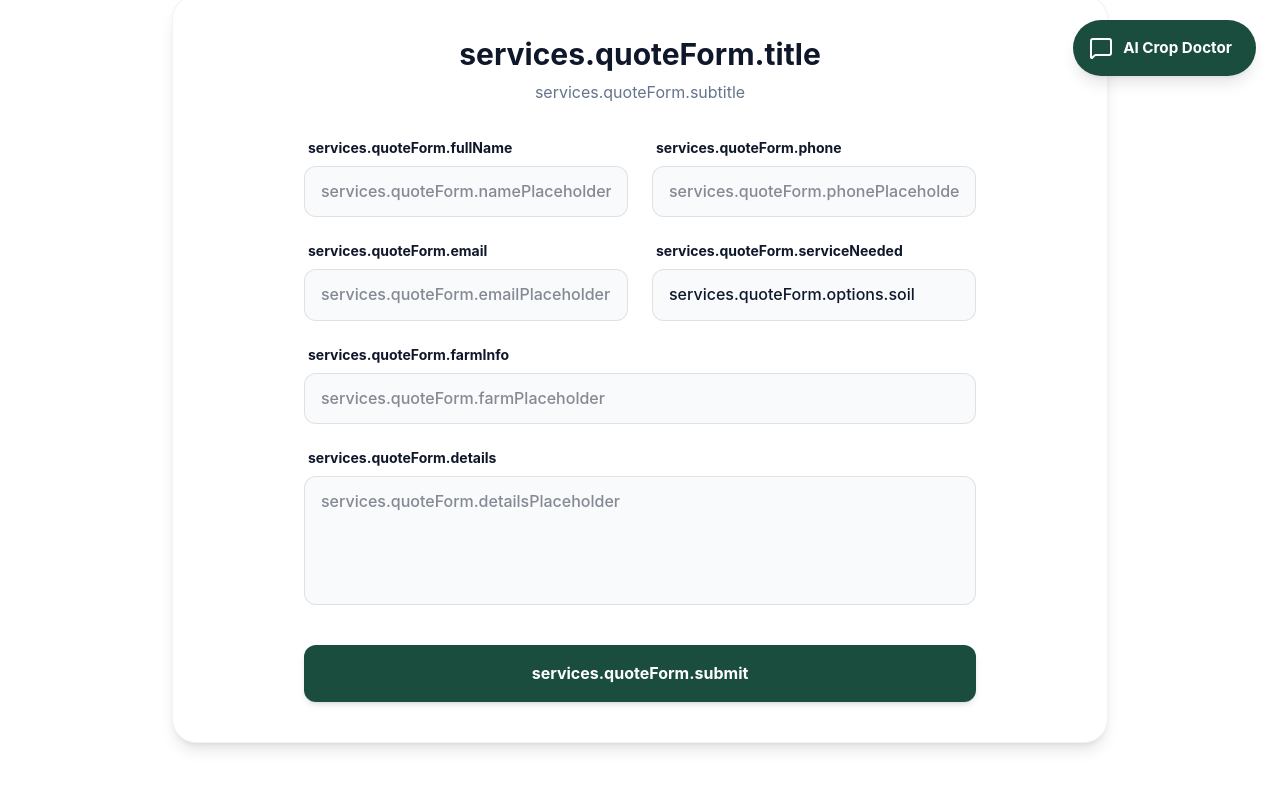
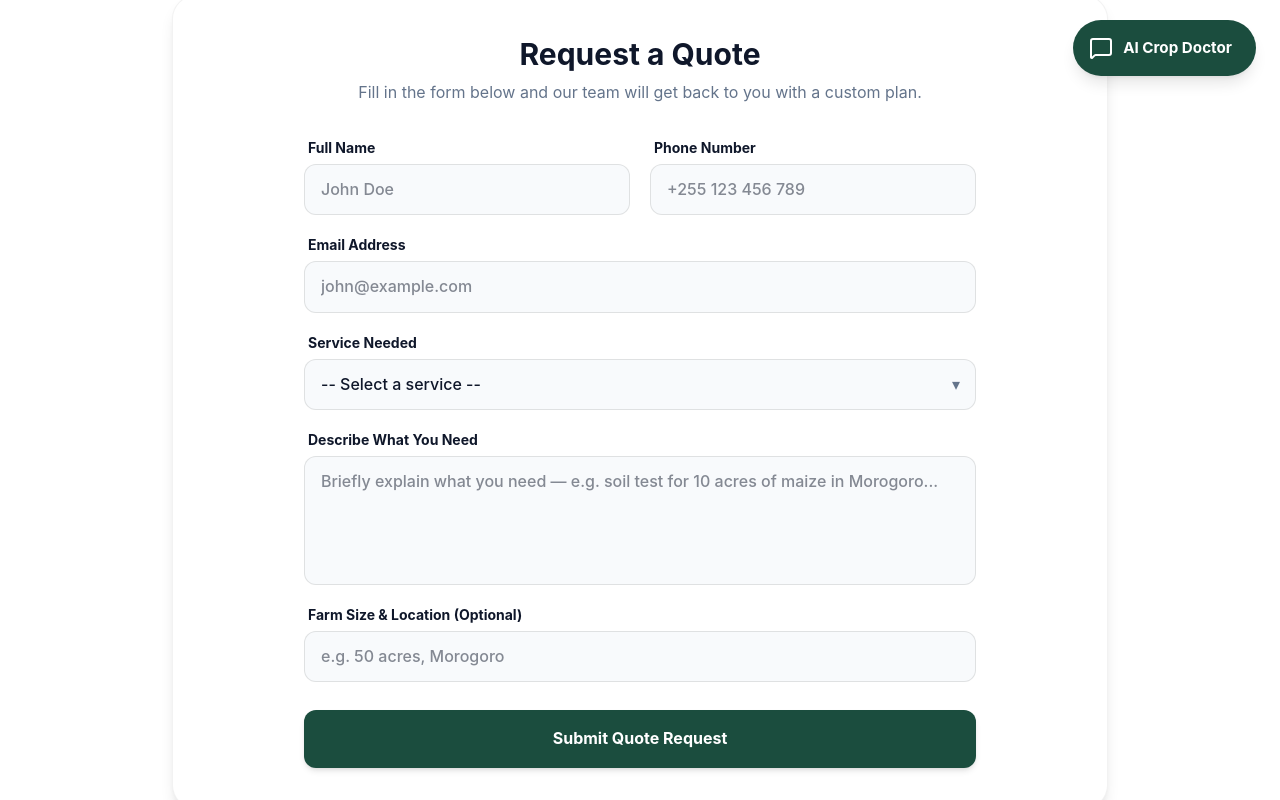
Before and after one commit to robyzenobi/AOC-WEBSITE, a React (Vite) app: page /services in a window 1280 px wide. Shown: the part 700-1500 px from the top of the page. Built offline with nearby package versions, Linux system fonts and the light colour scheme.

Commit message:
fix: fix quote form labels and add service dropdown with description field

```diff
--- a/src/data/translations.js
+++ b/src/data/translations.js
@@ -86,6 +86,34 @@ export const translations = {
         contactTitle: "Need personalized help?",
         contactSubtitle: "Consult our expert agronomists",
         chatNow: "Chat Now"
+      },
+      quoteForm: {
+        title: "Request a Quote",
+        subtitle: "Fill in the form below and our team will get back to you with a custom plan.",
+        fullName: "Full Name",
+        namePlaceholder: "John Doe",
+        phone: "Phone Number",
+        phonePlaceholder: "+255 123 456 789",
+        email: "Email Address",
+        emailPlaceholder: "john@example.com",
+        serviceNeeded: "Service Needed",
+        selectService: "-- Select a service --",
+        options: {
+          soil: "Soil Testing",
+          crop: "Farm Management",
+          irrigation: "Irrigation Systems",
+          pest: "Pest Control",
+          seedlings: "Seedling Production",
+          other: "Other"
+        },
+        description: "Describe What You Need",
+        descriptionPlaceholder: "Briefly explain what you need — e.g. soil test for 10 acres of maize in Morogoro...",
+        farmInfo: "Farm Size & Location (Optional)",
+        farmPlaceholder: "e.g. 50 acres, Morogoro",
+        details: "Additional Details",
+        detailsPlaceholder: "Tell us more about your needs...",
+        submit: "Submit Quote Request",
+        successMessage: "Quote request submitted successfully! We'll be in touch soon."
       }
     },
     calculator: {
@@ -248,18 +276,23 @@ export const translations = {
         email: "Barua Pepe",
         emailPlaceholder: "juma@example.com",
         serviceNeeded: "Huduma Inayohitajika",
+        selectService: "-- Chagua huduma --",
         options: {
           soil: "Uchambuzi wa Udongo",
-          crop: "Ufuatiliaji wa Mazao",
+          crop: "Usimamizi wa Shamba",
           irrigation: "Umwagiliaji",
           pest: "Udhibiti wa Wadudu",
+          seedlings: "Uzalishaji wa Miche",
           other: "Nyingine"
         },
+        description: "Elezea Unachohitaji",
+        descriptionPlaceholder: "Elezea kwa ufupi unachohitaji — mfn. upimaji wa udongo kwa hekari 10 za mahindi Morogoro...",
         farmInfo: "Ukubwa wa Shamba & Eneo (Si Lazima)",
         farmPlaceholder: "Mfn. hekari 50 Morogoro",
         details: "Maelezo ya Ziada",
         detailsPlaceholder: "Tuambie zaidi kuhusu mahitaji yako...",
-        submit: "Wasilisha Ombi la Gharama"
+        submit: "Wasilisha Ombi la Gharama",
+        successMessage: "Ombi la makadirio limewasilishwa! Tutawasiliana nawe hivi karibuni."
       },
       soil: {
         title: "Upimaji wa Udongo",
--- a/src/pages/ServicesPage.jsx
+++ b/src/pages/ServicesPage.jsx
@@ -110,42 +110,55 @@ const ServicesPage = () => {
                     <h2 className="text-3xl font-bold font-heading text-text mb-2">{t('services.quoteForm.title')}</h2>
                     <p className="text-text-muted">{t('services.quoteForm.subtitle')}</p>
                 </div>
-                <form className="space-y-6 max-w-2xl mx-auto" onSubmit={handleQuoteSubmit}>
-                    <div className="grid grid-cols-1 md:grid-cols-2 gap-6">
-                        <div className="flex flex-col gap-2">
+                <form className="space-y-5 max-w-2xl mx-auto" onSubmit={handleQuoteSubmit}>
+                    {/* Name + Phone */}
+                    <div className="grid grid-cols-1 md:grid-cols-2 gap-5">
+                        <div className="flex flex-col gap-1.5">
                             <label className="text-sm font-bold text-text ml-1">{t('services.quoteForm.fullName')}</label>
-                            <input type="text" placeholder={t('services.quoteForm.namePlaceholder')} required className="w-full px-4 py-3 bg-surface border border-black/10 rounded-xl focus:outline-none focus:border-primary focus:ring-4 focus:ring-primary/10 transition-all font-medium text-text appearance-none" />
+                            <input type="text" placeholder={t('services.quoteForm.namePlaceholder')} required className="w-full px-4 py-3 bg-surface border border-black/10 rounded-xl focus:outline-none focus:border-primary focus:ring-4 focus:ring-primary/10 transition-all font-medium text-text" />
                         </div>
-                        <div className="flex flex-col gap-2">
+                        <div className="flex flex-col gap-1.5">
                             <label className="text-sm font-bold text-text ml-1">{t('services.quoteForm.phone')}</label>
-                            <input type="tel" placeholder={t('services.quoteForm.phonePlaceholder')} required className="w-full px-4 py-3 bg-surface border border-black/10 rounded-xl focus:outline-none focus:border-primary focus:ring-4 focus:ring-primary/10 transition-all font-medium text-text appearance-none" />
+                            <input type="tel" placeholder={t('services.quoteForm.phonePlaceholder')} required className="w-full px-4 py-3 bg-surface border border-black/10 rounded-xl focus:outline-none focus:border-primary focus:ring-4 focus:ring-primary/10 transition-all font-medium text-text" />
                         </div>
                     </div>
-                    <div className="grid grid-cols-1 md:grid-cols-2 gap-6">
-                        <div className="flex flex-col gap-2">
-                            <label className="text-sm font-bold text-text ml-1">{t('services.quoteForm.email')}</label>
-                            <input type="email" placeholder={t('services.quoteForm.emailPlaceholder')} required className="w-full px-4 py-3 bg-surface border border-black/10 rounded-xl focus:outline-none focus:border-primary focus:ring-4 focus:ring-primary/10 transition-all font-medium text-text appearance-none" />
-                        </div>
-                        <div className="flex flex-col gap-2">
-                            <label className="text-sm font-bold text-text ml-1">{t('services.quoteForm.serviceNeeded')}</label>
-                            <select className="w-full px-4 py-3 bg-surface border border-black/10 rounded-xl focus:outline-none focus:border-primary focus:ring-4 focus:ring-primary/10 transition-all font-medium text-text appearance-none">
+
+                    {/* Email */}
+                    <div className="flex flex-col gap-1.5">
+                        <label className="text-sm font-bold text-text ml-1">{t('services.quoteForm.email')}</label>
+                        <input type="email" placeholder={t('services.quoteForm.emailPlaceholder')} required className="w-full px-4 py-3 bg-surface border border-black/10 rounded-xl focus:outline-none focus:border-primary focus:ring-4 focus:ring-primary/10 transition-all font-medium text-text" />
+                    </div>
+
+                    {/* Service Dropdown */}
+                    <div className="flex flex-col gap-1.5">
+                        <label className="text-sm font-bold text-text ml-1">{t('services.quoteForm.serviceNeeded')}</label>
+                        <div className="relative">
+                            <select required className="w-full px-4 py-3 bg-surface border border-black/10 rounded-xl focus:outline-none focus:border-primary focus:ring-4 focus:ring-primary/10 transition-all font-medium text-text appearance-none cursor-pointer pr-10">
+                                <option value="" disabled selected>{t('services.quoteForm.selectService')}</option>
                                 <option value="soil">{t('services.quoteForm.options.soil')}</option>
                                 <option value="crop">{t('services.quoteForm.options.crop')}</option>
                                 <option value="irrigation">{t('services.quoteForm.options.irrigation')}</option>
                                 <option value="pest">{t('services.quoteForm.options.pest')}</option>
+                                <option value="seedlings">{t('services.quoteForm.options.seedlings')}</option>
                                 <option value="other">{t('services.quoteForm.options.other')}</option>
                             </select>
+                            <span className="pointer-events-none absolute right-4 top-1/2 -translate-y-1/2 text-text-muted">▾</span>
                         </div>
                     </div>
-                    <div className="flex flex-col gap-2">
+
+                    {/* Short Description */}
+                    <div className="flex flex-col gap-1.5">
+                        <label className="text-sm font-bold text-text ml-1">{t('services.quoteForm.description')}</label>
+                        <textarea rows="4" placeholder={t('services.quoteForm.descriptionPlaceholder')} required className="w-full px-4 py-3 bg-surface border border-black/10 rounded-xl focus:outline-none focus:border-primary focus:ring-4 focus:ring-primary/10 transition-all font-medium text-text resize-none"></textarea>
+                    </div>
+
+                    {/* Farm Info (optional) */}
+                    <div className="flex flex-col gap-1.5">
                         <label className="text-sm font-bold text-text ml-1">{t('services.quoteForm.farmInfo')}</label>
-                        <input type="text" placeholder={t('services.quoteForm.farmPlaceholder')} className="w-full px-4 py-3 bg-surface border border-black/10 rounded-xl focus:outline-none focus:border-primary focus:ring-4 focus:ring-primary/10 transition-all font-medium text-text appearance-none" />
+                        <input type="text" placeholder={t('services.quoteForm.farmPlaceholder')} className="w-full px-4 py-3 bg-surface border border-black/10 rounded-xl focus:outline-none focus:border-primary focus:ring-4 focus:ring-primary/10 transition-all font-medium text-text" />
                     </div>
-                    <div className="flex flex-col gap-2">
-                        <label className="text-sm font-bold text-text ml-1">{t('services.quoteForm.details')}</label>
-                        <textarea rows="4" placeholder={t('services.quoteForm.detailsPlaceholder')} className="w-full px-4 py-3 bg-surface border border-black/10 rounded-xl focus:outline-none focus:border-primary focus:ring-4 focus:ring-primary/10 transition-all font-medium text-text appearance-none resize-none"></textarea>
-                    </div>
-                    <button type="submit" className="w-full bg-primary text-white font-bold py-4 rounded-xl hover:bg-primary-light transition-all shadow-md hover:shadow-lg hover:-translate-y-0.5 mt-4">
+
+                    <button type="submit" className="w-full bg-primary text-white font-bold py-4 rounded-xl hover:bg-primary-light transition-all shadow-md hover:shadow-lg hover:-translate-y-0.5 mt-2">
                         {t('services.quoteForm.submit')}
                     </button>
                 </form>
```
